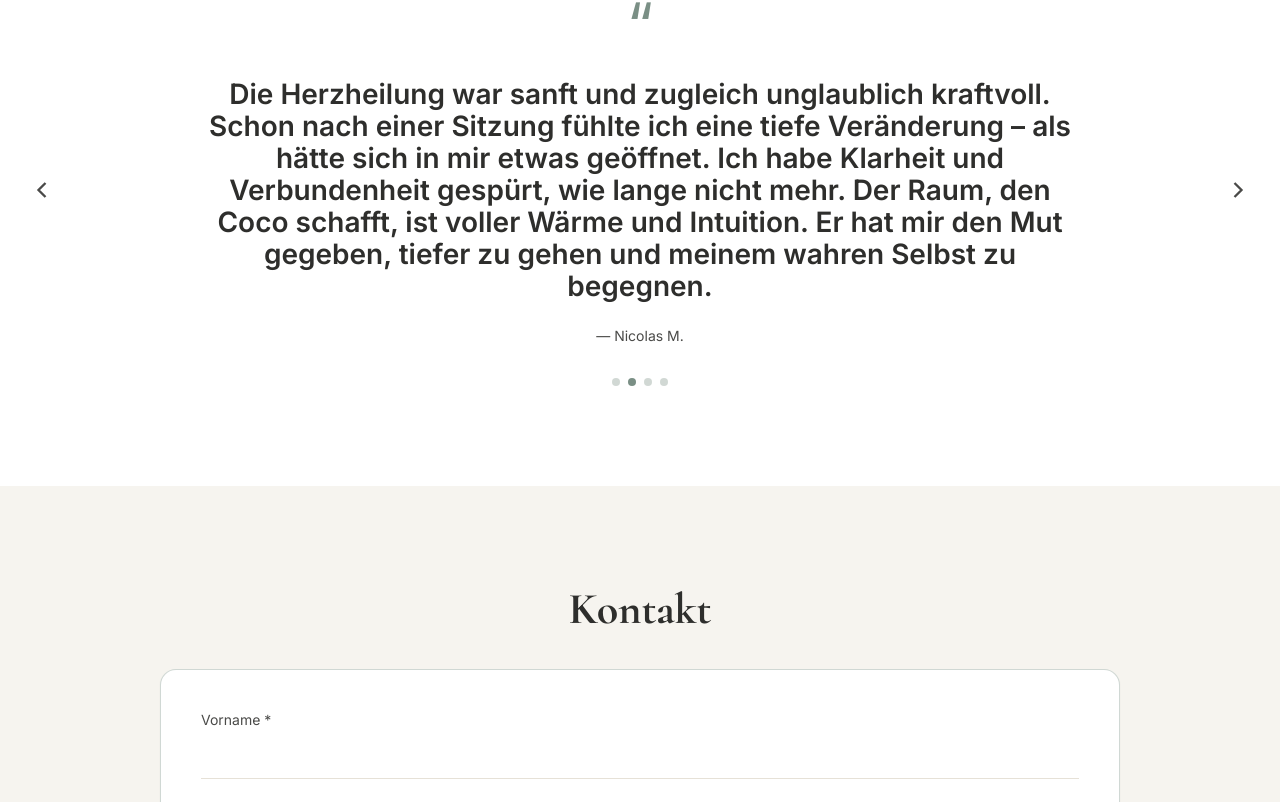
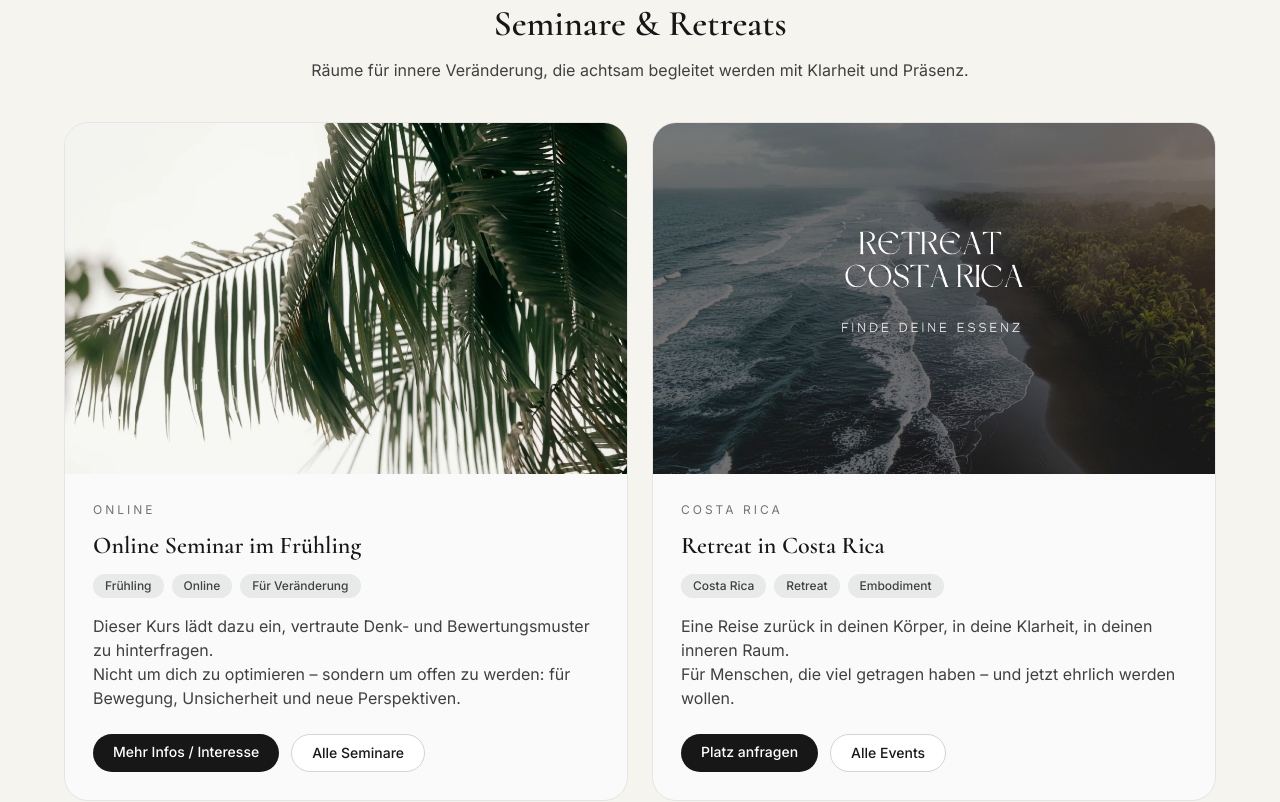
Before and after one commit to in7ruder-ch/corinnevanarelli, a Next.js app: page / in a window 1280 px wide. Shown: the part 5478-6280 px from the top of the page. Built offline with nearby package versions, Linux system fonts and the light colour scheme; no server answers.

Commit message:
home events

```diff
--- a/src/app/page.js
+++ b/src/app/page.js
@@ -6,6 +6,7 @@ import Services from "@/components/Services";
 import Testimonials from "@/components/Testimonials";
 import ContactForm from "@/components/ContactForm";
 import Footer from "@/components/Footer";
+import EventsSection from "@/components/EventsSection";
 
 // Metadata localizada
 export async function generateMetadata() {
@@ -203,8 +204,8 @@ export default async function HomePage() {
         ctaVariant="link"
         padTop={false}
       />
-
       <Services />
+      <EventsSection />
       <Testimonials />
       <ContactForm />
       <Footer />
--- /dev/null
+++ b/src/components/EventsSection.jsx
@@ -0,0 +1,113 @@
+import Link from "next/link";
+import Image from "next/image";
+import Section from "@/components/Section";
+import { getTranslations } from "next-intl/server";
+
+export default async function EventsSection() {
+    const t = await getTranslations("Events");
+
+    const seminar = {
+        kicker: t("seminars.items.0.tag"),
+        title: t("seminars.items.0.title"),
+        meta: t.raw("seminars.items.0.meta"),
+        body: t("seminars.items.0.body"),
+        cta: t("seminars.items.0.cta"),
+        href: "/events/seminars/seminar-fruhling-2026",
+        image: {
+            src: "/img/seminars/fruhling-2026/01.webp",
+            alt: t("seminars.items.0.title"),
+        },
+    };
+
+    const retreat = {
+        kicker: t("retreats.items.0.tag"),
+        title: t("retreats.items.0.title"),
+        meta: t.raw("retreats.items.0.meta"),
+        body: t("retreats.items.0.body"),
+        cta: t("retreats.items.0.cta"),
+        href: "/events/retreats/costa-rica",
+        image: {
+            src: "/img/retreats/costa-rica/retreat-home.png",
+            alt: t("retreats.items.0.title"),
+        },
+    };
+
+    const Card = ({ data, allHref, allLabel }) => (
+        <div className="rounded-3xl border border-neutral-200 bg-[#fafafa] overflow-hidden">
+            {/* Image */}
+            <div className="relative aspect-[16/10]">
+                <Image
+                    src={data.image.src}
+                    alt={data.image.alt}
+                    fill
+                    className="object-cover"
+                    sizes="(min-width: 1024px) 50vw, 100vw"
+                />
+            </div>
+
+            <div className="p-7">
+                <p className="text-xs tracking-[0.25em] uppercase text-neutral-500">
+                    {data.kicker}
+                </p>
+
+                <h3 className="mt-3 text-xl md:text-2xl font-semibold text-neutral-900 whitespace-pre-line">
+                    {data.title}
+                </h3>
+
+                <div className="mt-3 flex flex-wrap gap-2">
+                    {(Array.isArray(data.meta) ? data.meta : [data.meta]).map((line, i) => (
+                        <span
+                            key={i}
+                            className="inline-flex items-center rounded-full bg-brand/15 px-3 py-1 text-neutral-700 text-xs font-medium"
+                        >
+                            {line}
+                        </span>
+                    ))}
+                </div>
+
+                <p className="mt-4 text-neutral-700 whitespace-pre-line">{data.body}</p>
+
+                <div className="mt-6 flex flex-wrap gap-3">
+                    <Link
+                        href={data.href}
+                        className="rounded-full bg-neutral-900 px-5 py-2 text-sm font-medium text-white hover:bg-neutral-800 transition-colors"
+                    >
+                        {data.cta}
+                    </Link>
+
+                    <Link
+                        href={allHref}
+                        className="rounded-full border border-neutral-300 bg-white px-5 py-2 text-sm font-medium text-neutral-900 hover:bg-neutral-50 transition-colors"
+                    >
+                        {allLabel}
+                    </Link>
+                </div>
+            </div>
+        </div>
+    );
+
+    return (
+        <Section
+            className="bg-white pt-14 pb-20 md:pt-20 md:pb-28"
+            containerClass="mx-auto w-full px-4 sm:px-6 md:px-12 lg:px-16 max-w-[1400px]"
+        >
+            <div className="max-w-3xl mx-auto text-center">
+                <h2 className="text-3xl md:text-[2.25rem] font-semibold text-neutral-900 whitespace-pre-line">
+                    {t("intro.title")}
+                </h2>
+                <p className="mt-4 text-neutral-700 whitespace-pre-line">
+                    {t("intro.body")}
+                </p>
+            </div>
+
+            <div className="mt-10 grid gap-6 md:grid-cols-2">
+                <Card
+                    data={seminar}
+                    allHref="/events/seminars"
+                    allLabel={t("cards.allSeminars")}
+                />
+                <Card data={retreat} allHref="/events" allLabel={t("cards.allRetreats")} />
+            </div>
+        </Section>
+    );
+}
```
Also changed, not shown: messages/de.json, messages/en.json, messages/es.json, public/img/retreats/costa-rica/retreat-home.png (added).
